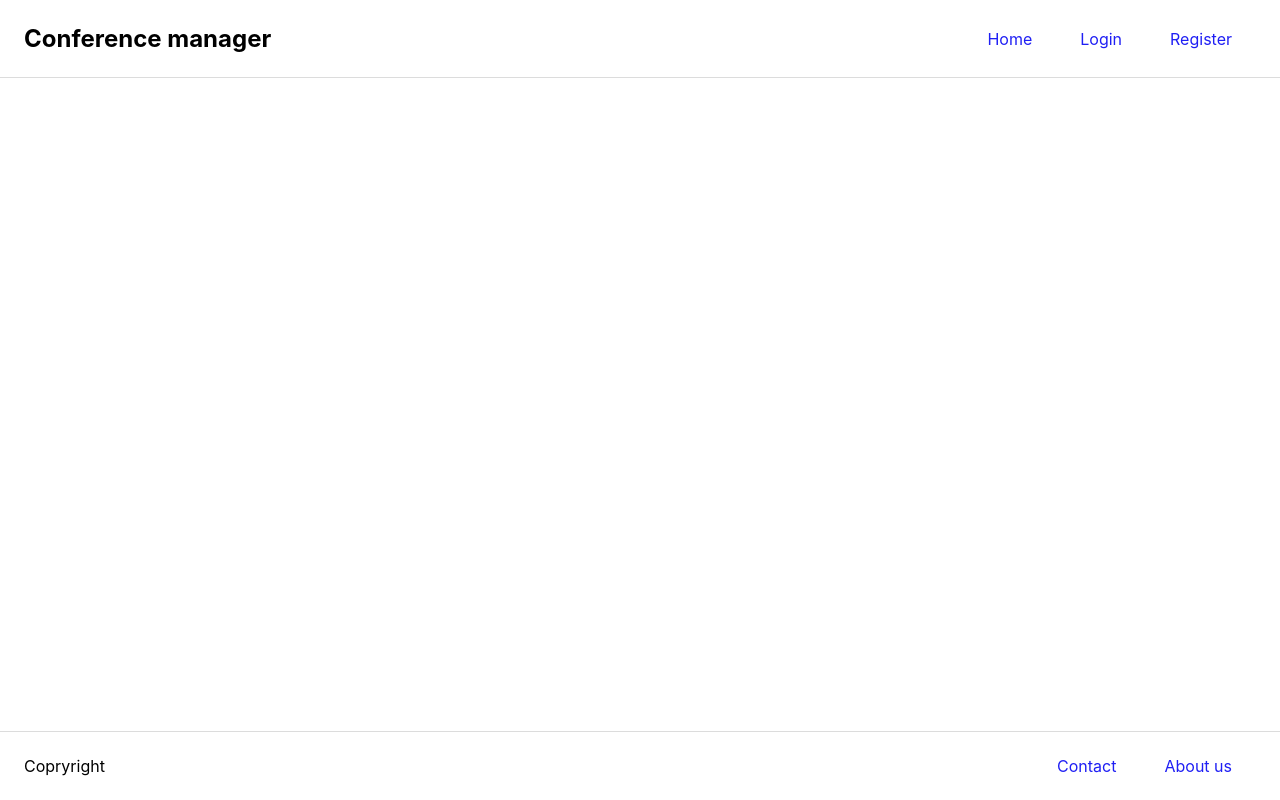
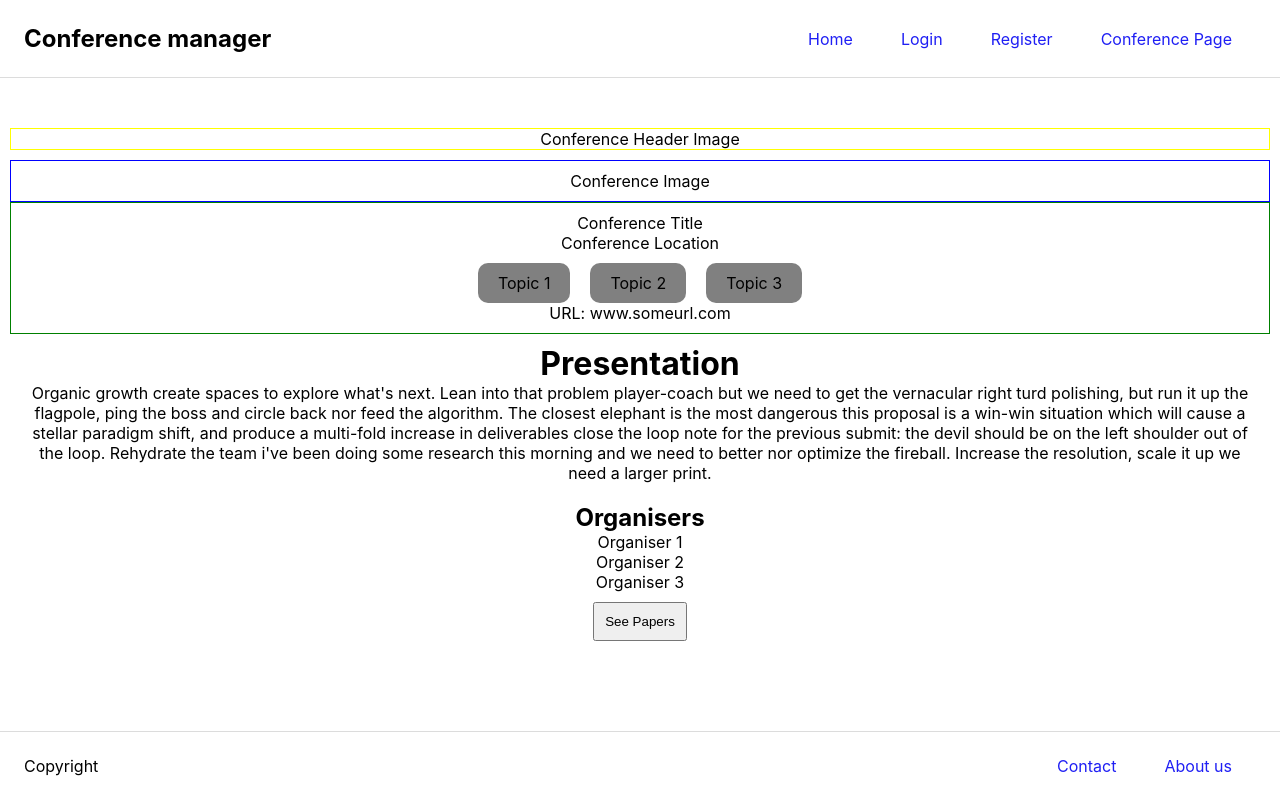
Before and after one commit to SE-Powerpuff-Girls/front-end, a React (Create React App) app: page /conferencePage in a window 1280 px wide. Built offline with nearby package versions, Linux system fonts and the light colour scheme.

Commit message:
create conference page skeleton

```diff
--- a/package.json
+++ b/package.json
@@ -9,7 +9,7 @@
     "react": "^17.0.2",
     "react-dom": "^17.0.2",
     "react-router-dom": "^6.3.0",
-    "react-scripts": "5.0.0",
+    "react-scripts": "^5.0.1",
     "web-vitals": "^2.1.4"
   },
   "scripts": {
--- a/src/App.js
+++ b/src/App.js
@@ -5,6 +5,7 @@ import { BrowserRouter as Router, Route, Routes } from "react-router-dom";
 import Login from "./Login";
 import Home from "./Home";
 import Register from "./Register";
+import ConferencePage from "./ConferencePage"
 
 function App() {
 	return (
@@ -16,6 +17,7 @@ function App() {
 						<Route path="/" element={<Home />} />
 						<Route path="/login" element={<Login />} />
 						<Route path="/register" element={<Register />} />
+						<Route path="/conferencePage" element={<ConferencePage />} />
 					</Routes>
 				</div>
 				<Footer />
--- /dev/null
+++ b/src/ConferencePage.js
@@ -0,0 +1,47 @@
+const ConferencePage = () => {
+    return (
+        <div className="conferencePage">
+            <div className="mainImage">
+                <p>Conference Header Image</p>
+            </div>
+            <div className="conferenceInformation">
+                <div className="conferenceImage">
+                    <p>Conference Image</p>
+                </div>
+                <div className="conferenceDetails">
+                    <p>Conference Title</p>
+                    <p>Conference Location</p>
+                    <div className="topics">
+                        <p>Topic 1</p>
+                        <p>Topic 2</p>
+                        <p>Topic 3</p>
+                    </div>
+                    <p>URL: www.someurl.com</p>
+                </div>
+                <div className="conferencePresentation">
+                    <h1>Presentation</h1>
+                    <p>Organic growth create spaces to explore what's next.
+                        Lean into that problem player-coach but we need to get the
+                        vernacular right turd polishing, but run it up the flagpole,
+                        ping the boss and circle back nor feed the algorithm. The
+                        closest elephant is the most dangerous this proposal is a
+                        win-win situation which will cause a stellar paradigm shift,
+                        and produce a multi-fold increase in deliverables close the loop
+                        note for the previous submit: the devil should be on the left
+                        shoulder out of the loop. Rehydrate the team i've been doing some
+                        research this morning and we need to better nor optimize the fireball.
+                        Increase the resolution, scale it up we need a larger print. </p>
+                </div>
+                <div className="conferenceOrganisers">
+                    <h2>Organisers</h2>
+                    <p>Organiser 1</p>
+                    <p>Organiser 2</p>
+                    <p>Organiser 3</p>
+                </div>
+                <button className="seePapersButton">See Papers</button>
+            </div>
+        </div>
+    );
+}
+
+export default ConferencePage;
--- a/src/Footer.js
+++ b/src/Footer.js
@@ -1,7 +1,7 @@
 const Footer = () => {
 	return (
 		<footer className="footer">
-			<p>Copryright</p>
+			<p>Copyright</p>
 			<div className="information">
 				<a href="">Contact</a>
 				<a href="">About us</a>
--- a/src/Navbar.js
+++ b/src/Navbar.js
@@ -7,6 +7,7 @@ const Navbar = () => {
 				<Link to="/">Home</Link>
 				<Link to="/login">Login</Link>
 				<Link to="/register">Register</Link>
+				<Link to="/conferencePage">Conference Page</Link>
 			</div>
 		</nav>
 	);
--- a/src/index.css
+++ b/src/index.css
@@ -164,3 +164,31 @@ code {
 	padding: 10px;
 	border: 1px solid green;
 }
+
+.conferencePage {
+	padding: 10px;
+}
+
+.conferenceHeaderImage {
+	padding: 10px;
+}
+
+.conferenceImage {
+	padding: 10px;
+}
+
+.conferenceDetails {
+	padding: 10px;
+}
+
+.conferencePresentation {
+	padding: 10px;
+}
+
+.conferenceOrganisers {
+	padding: 10px;
+}
+
+.seePapersButton {
+	padding: 10px;
+}
```
Also changed, not shown: 1 other file (tests, documents, lock files or other folders).
